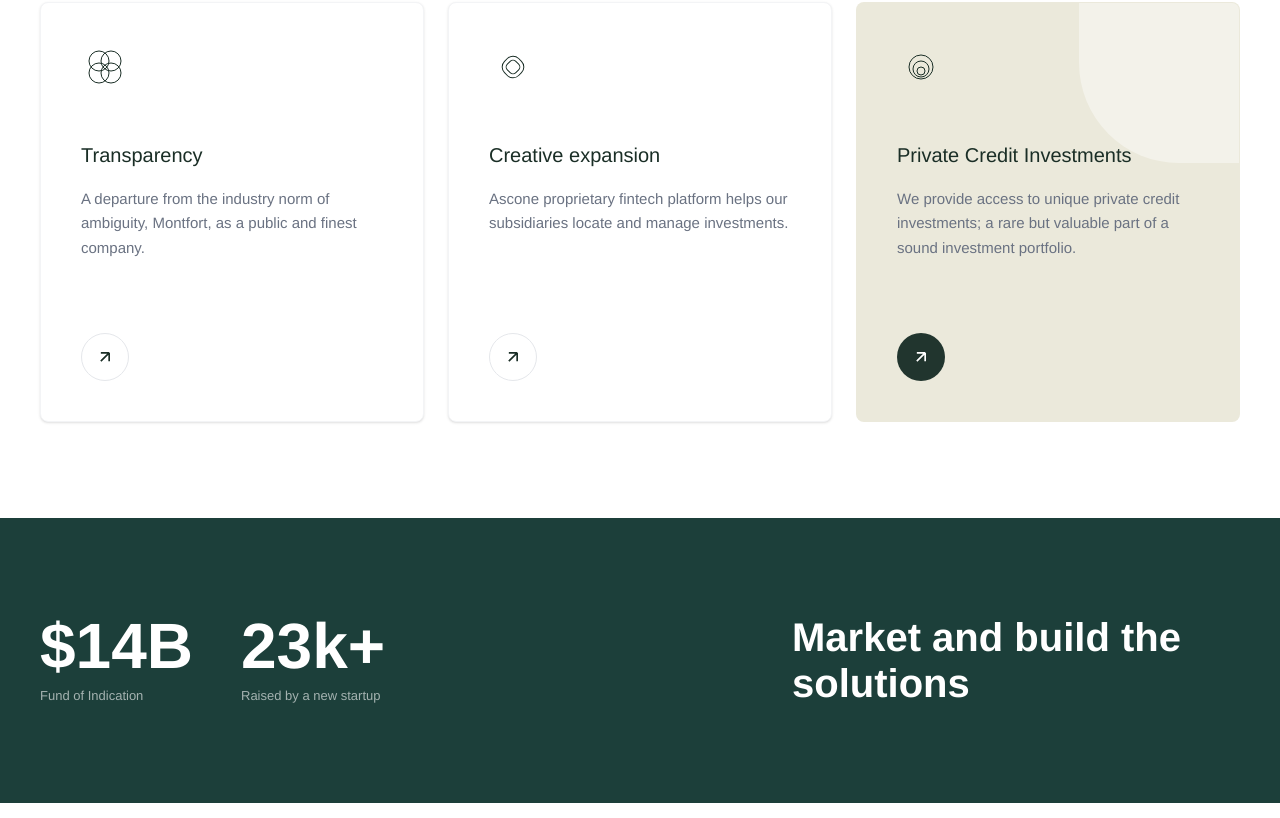
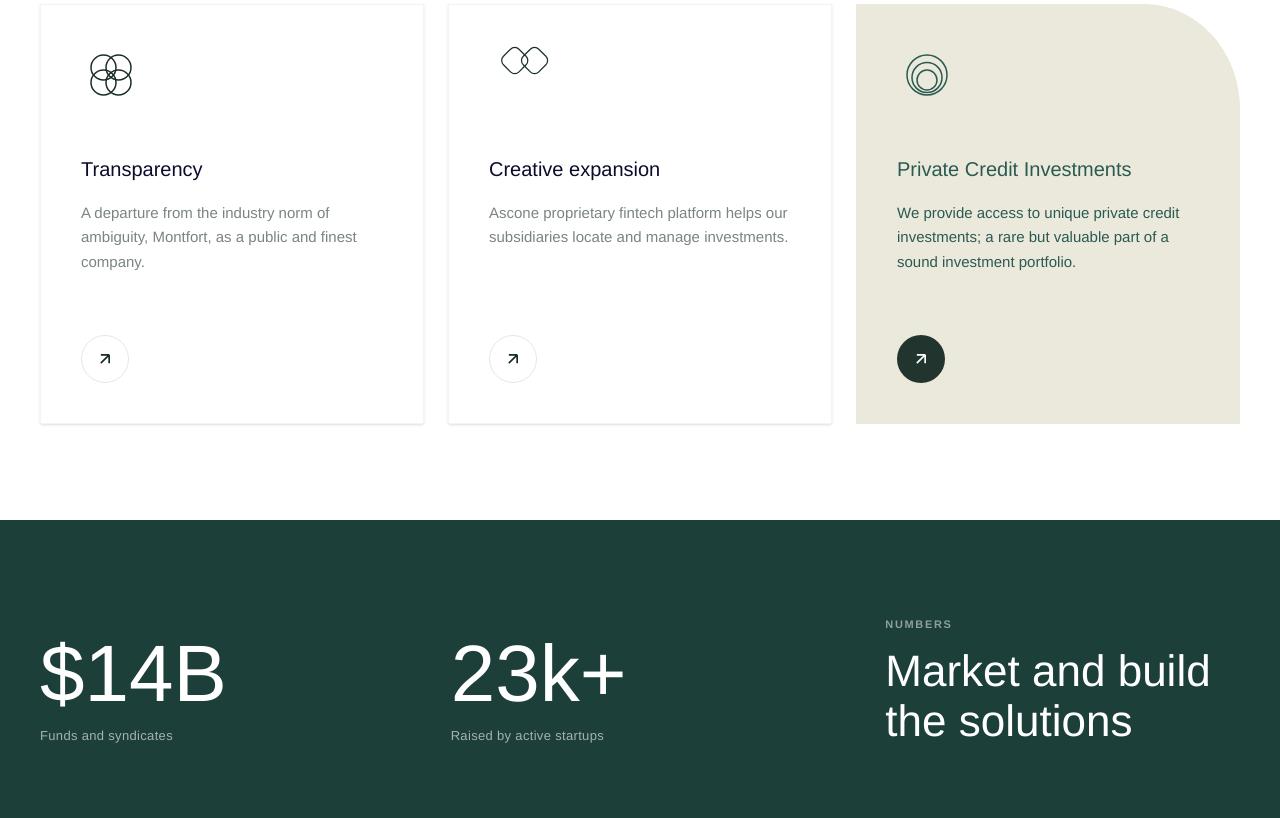
Before and after one commit to SaajidMuhammad/phacilitate-task, a Next.js app: page / in a window 1280 px wide. Shown: the part 2342-3160 px from the top of the page. Built offline with nearby package versions, Linux system fonts and the light colour scheme.

Commit message:
style: update FAQ, Stats, and Values components with improved text styling, layout adjustments, and icon enhancements for better visual consistency

```diff
--- a/components/sections/FAQ.tsx
+++ b/components/sections/FAQ.tsx
@@ -60,7 +60,7 @@ export const FAQ = () => {
     <section id="faq" className="bg-white px-5 py-16 sm:px-8 md:py-24 lg:px-10">
       <AnimatedSection className="mx-auto grid max-w-[1200px] gap-10 md:grid-cols-[1fr_1.4fr] md:gap-16">
         <motion.div variants={itemVariants}>
-          <span className="mb-3 inline-block text-xs font-medium uppercase tracking-[0.15em] text-(--text-muted)">
+          <span className="mb-3 inline-block text-xs font-medium uppercase tracking-[0.15em] text-(--green)">
             FAQ
           </span>
           <h2 className="text-[28px] font-bold leading-[1.15] tracking-tight text-(--navy) sm:text-[34px] md:text-[40px]">
--- a/components/sections/Stats.tsx
+++ b/components/sections/Stats.tsx
@@ -5,20 +5,33 @@ import { AnimatedSection, itemVariants } from "@/components/ui/AnimatedSection";
 
 export const Stats = () => (
   <section className="bg-(--green) px-5 py-16 sm:px-8 md:py-24 lg:px-10">
-    <AnimatedSection className="mx-auto grid max-w-[1200px] items-center gap-10 md:grid-cols-2 md:gap-16">
-      <div className="flex flex-wrap gap-8 md:gap-12">
-        <motion.div variants={itemVariants}>
-          <p className="text-[48px] font-bold leading-none text-white md:text-[64px]">$14B</p>
-          <p className="mt-2 text-[13px] text-white/60">Fund of Indication</p>
-        </motion.div>
-        <motion.div variants={itemVariants}>
-          <p className="text-[48px] font-bold leading-none text-white md:text-[64px]">23k+</p>
-          <p className="mt-2 text-[13px] text-white/60">Raised by a new startup</p>
-        </motion.div>
-      </div>
+    <AnimatedSection className="mx-auto grid max-w-[1200px] items-end gap-10 md:grid-cols-3 md:gap-8">
+      <motion.div variants={itemVariants} className="flex flex-col justify-end">
+        <p className="text-[56px] font-medium leading-none text-white md:text-[72px] lg:text-[80px]">
+          $14B
+        </p>
+        <p className="mt-3 text-[13px] text-white/60 tracking-wide">
+          Funds and syndicates
+        </p>
+      </motion.div>
 
-      <motion.div variants={itemVariants} className="max-w-md md:ml-auto">
-        <h2 className="text-[28px] font-bold leading-[1.15] text-white sm:text-[34px] md:text-[40px]">
+      <motion.div variants={itemVariants} className="flex flex-col justify-end">
+        <p className="text-[56px] font-medium leading-none text-white md:text-[72px] lg:text-[80px]">
+          23k+
+        </p>
+        <p className="mt-3 text-[13px] text-white/60 tracking-wide">
+          Raised by active startups
+        </p>
+      </motion.div>
+
+      <motion.div
+        variants={itemVariants}
+        className="flex flex-col justify-end md:pl-6 md:border-white/20"
+      >
+        <p className="mb-3 text-[11px] font-semibold uppercase tracking-[0.15em] text-white/50">
+          Numbers
+        </p>
+        <h2 className="text-[28px] font-medium leading-[1.15] text-white sm:text-[32px] md:text-[38px] lg:text-[44px]">
           Market and build the solutions
         </h2>
       </motion.div>
--- a/components/sections/Values.tsx
+++ b/components/sections/Values.tsx
@@ -3,10 +3,15 @@
 import { motion } from "framer-motion";
 import { AnimatedSection, itemVariants } from "@/components/ui/AnimatedSection";
 
-// Refined Wireframe Icons to match the image exactly
 const icons: Record<string, React.ReactNode> = {
   transparency: (
-    <svg width="48" height="48" viewBox="0 0 48 48" fill="none" className="stroke-[#1A2E26] stroke-[1]">
+    <svg
+      width="60"
+      height="60"
+      viewBox="0 0 48 48"
+      fill="none"
+      className="stroke-[#1A2E26] stroke-[1.2]"
+    >
       <circle cx="18" cy="18" r="10" />
       <circle cx="30" cy="18" r="10" />
       <circle cx="18" cy="30" r="10" />
@@ -14,16 +19,28 @@ const icons: Record<string, React.ReactNode> = {
     </svg>
   ),
   expansion: (
-    <svg width="48" height="48" viewBox="0 0 48 48" fill="none" className="stroke-[#1A2E26] stroke-[1]">
-        <rect x="14" y="14" width="20" height="20" rx="8" transform="rotate(45 24 24)" />
-        <rect x="18" y="18" width="12" height="12" rx="4" transform="rotate(45 24 24)" />
+    <svg
+      width="60"
+      height="60"
+      viewBox="0 0 48 60"
+      fill="none"
+      className="stroke-[#1A2E26] stroke-[1.2]"
+    >
+      <rect x="4" y="10" width="22" height="22" rx="6"  transform="rotate(45 24 24)"/>
+      <rect x="18" y="-4" width="22" height="22" rx="6" transform="rotate(45 24 24)"/>
     </svg>
   ),
   investment: (
-    <svg width="48" height="48" viewBox="0 0 48 48" fill="none" className="stroke-[#1A2E26] stroke-[1]">
-      <circle cx="24" cy="24" r="12" />
-      <circle cx="24" cy="26" r="8" />
-      <circle cx="24" cy="28" r="4" />
+    <svg
+      width="60"
+      height="60"
+      viewBox="0 0 48 48"
+      fill="none"
+      className="stroke-(--green-light) stroke-[1.2]"
+    >
+      <circle cx="24" cy="24" r="16" />
+      <circle cx="24" cy="26" r="12" />
+      <circle cx="24" cy="28" r="8" />
     </svg>
   ),
 };
@@ -32,77 +49,88 @@ const VALUES_DATA = [
   {
     id: "transparency",
     title: "Transparency",
-    description: "A departure from the industry norm of ambiguity, Montfort, as a public and finest company.",
-    theme: "white"
+    description:
+      "A departure from the industry norm of ambiguity, Montfort, as a public and finest company.",
+    theme: "white",
   },
   {
     id: "expansion",
     title: "Creative expansion",
-    description: "Ascone proprietary fintech platform helps our subsidiaries locate and manage investments.",
-    theme: "white"
+    description:
+      "Ascone proprietary fintech platform helps our subsidiaries locate and manage investments.",
+    theme: "white",
   },
   {
     id: "investment",
     title: "Private Credit Investments",
-    description: "We provide access to unique private credit investments; a rare but valuable part of a sound investment portfolio.",
-    theme: "colored"
-  }
+    description:
+      "We provide access to unique private credit investments; a rare but valuable part of a sound investment portfolio.",
+    theme: "colored",
+  },
 ];
 
 export const Values = () => (
   <section id="benefits" className="bg-white px-6 py-24">
     <AnimatedSection className="mx-auto max-w-[1200px]">
-      {/* Header Grid */}
       <div className="mb-20 grid items-end gap-10 md:grid-cols-2">
         <motion.div variants={itemVariants}>
-          <span className="mb-6 inline-block text-[11px] font-bold uppercase tracking-[0.2em] text-[#3D5A4E]">
+          <span className="mb-6 inline-block text-md font-bold uppercase  text-(--green)">
             Values
           </span>
-          <h2 className="text-[40px] font-medium leading-[1.1] tracking-tight text-[#111827] md:text-[52px]">
+          <h2 className="text-[40px] font-medium leading-[1.1] tracking-tight text-(--text-foreground) md:text-[52px]">
             Make your <br /> spend, Well-spent
           </h2>
         </motion.div>
 
         <motion.div variants={itemVariants} className="flex md:justify-end">
-          <p className="max-w-[380px] text-[16px] leading-relaxed text-gray-500 md:text-left">
-            Manages a diversified group of specialized private credit brands with efficient tech-enabled processes.
+          <p className="max-w-[380px] text-[16px] leading-relaxed text-(--text-muted) md:text-left">
+            Manages a diversified group of specialized private credit brands
+            with efficient tech-enabled processes.
           </p>
         </motion.div>
       </div>
 
-      {/* Cards Grid */}
       <div className="grid gap-6 md:grid-cols-3">
         {VALUES_DATA.map((value) => (
           <motion.div
             key={value.title}
             variants={itemVariants}
-            className={`relative flex min-h-[420px] flex-col justify-between overflow-hidden rounded-sm border p-10 transition-all duration-500 hover:shadow-xl ${
-              value.theme === 'colored'
-                ? "border-transparent bg-[#EBE9DB]"
+            className={`relative flex min-h-[420px] flex-col justify-between overflow-hidden border p-10 transition-all duration-500 hover:shadow-xl ${
+              value.theme === "colored"
+                ? "border-transparent bg-[#EBE9DB] rounded-tr-[25%]"
                 : "border-gray-100 bg-white shadow-sm"
             }`}
           >
-            {/* Special Top-Right Curve for the colored card */}
-            {value.theme === 'colored' && (
-              <div className="absolute right-0 top-0 h-40 w-40 rounded-bl-[100px] bg-white/40" />
-            )}
-
             <div className="relative z-10">
               <div className="mb-12">{icons[value.id]}</div>
-              <h3 className="text-[20px] font-medium text-[#1A2E26]">{value.title}</h3>
-              <p className="mt-4 text-[15px] leading-relaxed text-gray-500">
+              <h3
+                className={`text-[20px] font-medium ${value.theme === "colored" ? "text-(--green-light)" : "text-(--text-foreground)"}`}
+              >
+                {value.title}
+              </h3>
+              <p
+                className={`mt-4 text-[15px] leading-relaxed ${value.theme === "colored" ? "text-(--green-light)" : "text-(--text-muted)"}`}
+              >
                 {value.description}
               </p>
             </div>
 
-            {/* Bottom Arrow Button */}
             <div className="relative z-10">
-              <button className={`flex h-12 w-12 items-center justify-center rounded-full border transition-colors ${
-                value.theme === 'colored'
-                ? "bg-[#21352E] border-transparent text-white"
-                : "bg-white border-gray-200 text-[#1A2E26] hover:bg-gray-50"
-              }`}>
-                <svg width="20" height="20" viewBox="0 0 24 24" fill="none" stroke="currentColor" strokeWidth="2">
+              <button
+                className={`flex h-12 w-12 items-center justify-center rounded-full border transition-colors ${
+                  value.theme === "colored"
+                    ? "bg-[#21352E] border-transparent text-white"
+                    : "bg-white border-gray-200 text-[#1A2E26] hover:bg-gray-50"
+                }`}
+              >
+                <svg
+                  width="20"
+                  height="20"
+                  viewBox="0 0 24 24"
+                  fill="none"
+                  stroke="currentColor"
+                  strokeWidth="2"
+                >
                   <path d="M7 17L17 7M17 7H7M17 7V17" />
                 </svg>
               </button>
```
